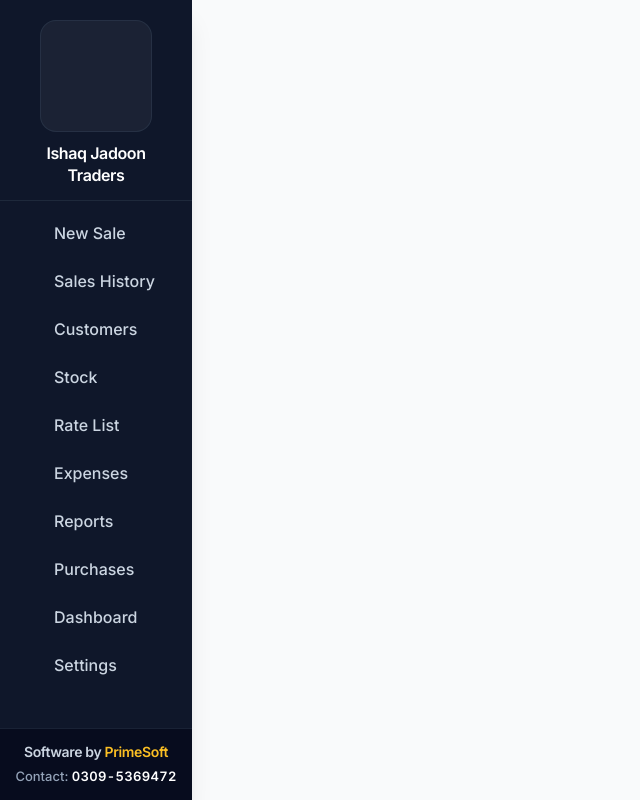
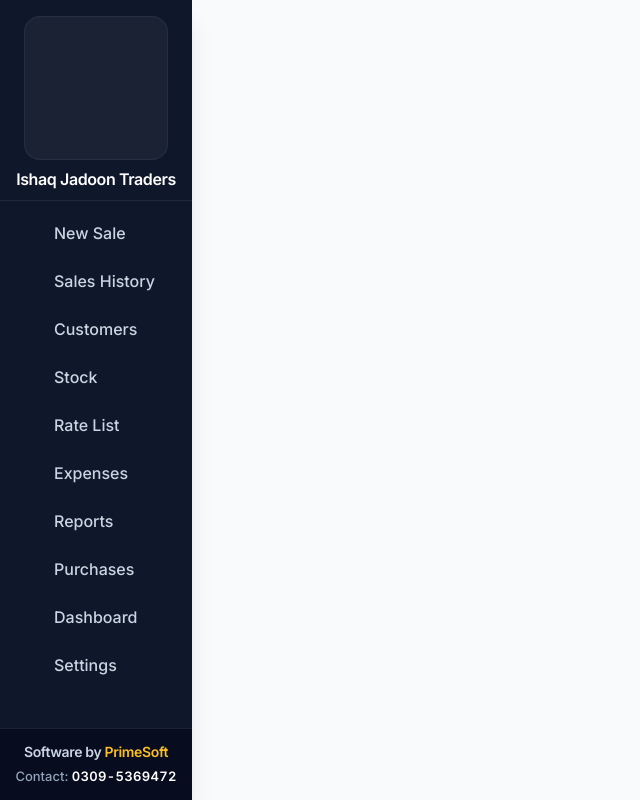
Before and after one commit to SalikLeo/Ishaq-Jadoon-Traders, an Electron app: page renderer/index.html in a window 1200 px wide. Shown: the whole page, without its empty margins (0-640 px from the left). Drawn offline with Linux system fonts and the light colour scheme; no server answers.

Commit message:
Increase sidebar logo size while keeping vertical layout compact

```diff
--- a/renderer/index.html
+++ b/renderer/index.html
@@ -110,11 +110,11 @@
   <aside class="w-48 bg-slate-900 text-slate-300 flex flex-col no-print shrink-0 shadow-xl z-30">
     <div class="flex-1 flex flex-col min-h-0 overflow-y-auto sidebar-scroll">
       <!-- Logo Area -->
-      <div class="pt-5 pb-3.5 px-4 flex flex-col items-center justify-center border-b border-slate-800 gap-2.5 shrink-0">
-        <div class="w-28 h-28 flex items-center justify-center overflow-hidden rounded-2xl bg-white/5 border border-slate-700/50 p-1">
+      <div class="pt-4 pb-2.5 px-3 flex flex-col items-center justify-center border-b border-slate-800 gap-2 shrink-0">
+        <div class="w-36 h-36 flex items-center justify-center overflow-hidden rounded-2xl bg-white/5 border border-slate-700/50 p-1">
           <img id="sidebar-logo" src="" alt="Ishaq Jadoon Traders Logo" class="w-full h-full hidden object-cover object-center rounded-xl">
           <div id="sidebar-logo-placeholder" class="text-slate-500 flex flex-col items-center">
-              <i data-lucide="image" class="w-9 h-9 opacity-20"></i>
+              <i data-lucide="image" class="w-12 h-12 opacity-20"></i>
           </div>
         </div>
         <h1 id="sidebar-title" class="text-base font-bold text-white tracking-tight text-center px-1 leading-snug">Ishaq Jadoon Traders</h1>
```
